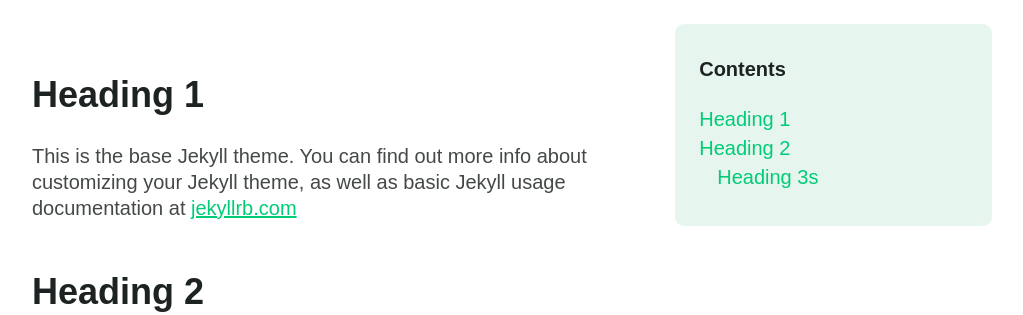
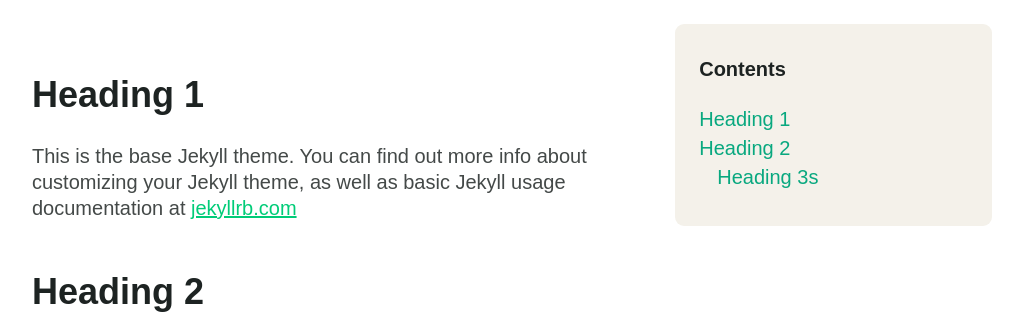
Before and after one commit to stubafrica/support-legacy, a Jekyll site: the page built from about.markdown, in a window 1280 px wide. Shown: the part 274-589 px from the top of the page, without its empty margins (128-1151 px from the left). Built offline with Jekyll 4.4.1, drawn with Linux system fonts in a browser that asks for light colours; some web fonts are replaced; comment, search, counter and statistics services are not loaded.

Commit message:
callout background

```diff
--- a/_sass/_layout.scss
+++ b/_sass/_layout.scss
@@ -96,12 +96,13 @@
 
     .toc {
         width: 100%;
-        background: #E7F5EF;
+        background: #F4F1EA;
         padding: 0 24px 12px;
         border-radius: 9px;
         box-sizing: border-box;
 
         a {
+            color: $brand-dark;
             text-decoration: none;
         }
 
--- a/_sass/_typography.scss
+++ b/_sass/_typography.scss
@@ -93,7 +93,7 @@ a {
     padding: 12px;
     margin: 12px 0;
     border-radius: 9px;
-    background-color: #E7F5EF;
+    background-color: #F4F1EA;
 }
 
 .button {
```
